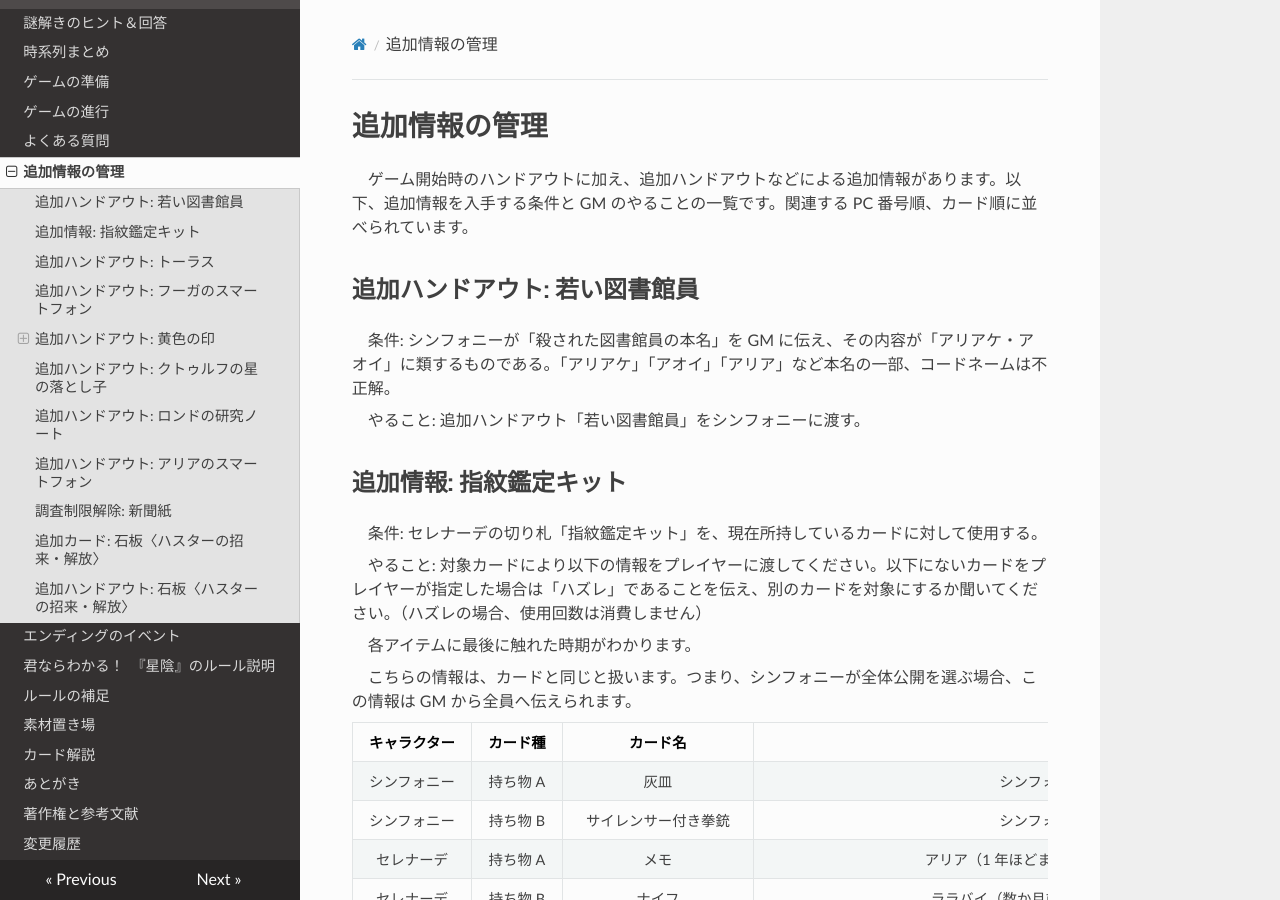
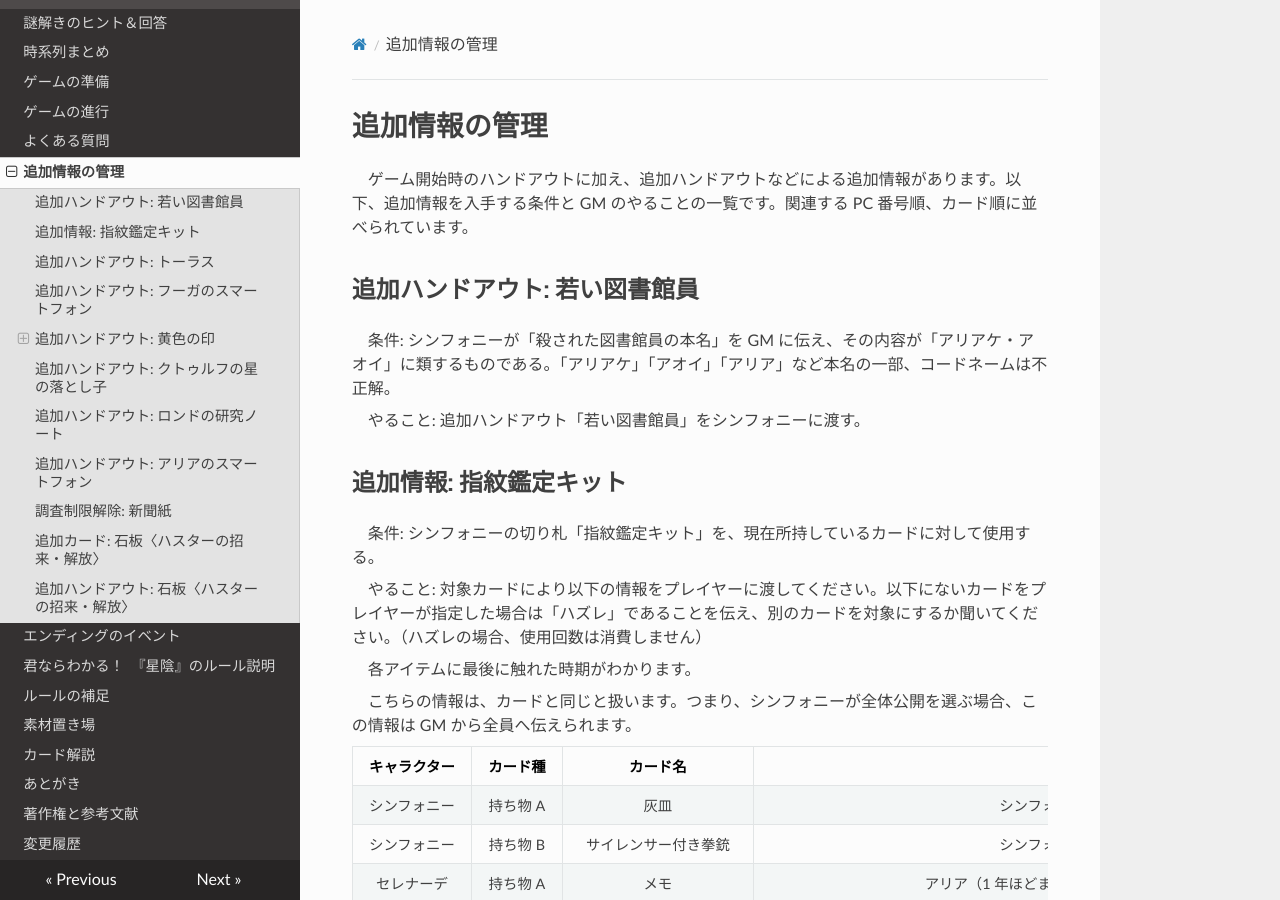
Before and after one commit to KTakahiro1729/Hoshikage, an MkDocs documentation site: the page built from docs/AdditionalInfos.md, in a window 1280 px wide and 900 px high. Built offline with MkDocs 1.6.1, drawn with Linux system fonts in a browser that asks for light colours; nearby versions of some CDN libraries.

Commit message:
fix typo

```diff
--- a/docs/AdditionalInfos.md
+++ b/docs/AdditionalInfos.md
@@ -10,7 +10,7 @@
 
 ## 追加情報: 指紋鑑定キット
 
-条件: セレナーデの切り札「指紋鑑定キット」を、現在所持しているカードに対して使用する。
+条件: シンフォニーの切り札「指紋鑑定キット」を、現在所持しているカードに対して使用する。
 
 やること: 対象カードにより以下の情報をプレイヤーに渡してください。以下にないカードをプレイヤーが指定した場合は「ハズレ」であることを伝え、別のカードを対象にするか聞いてください。（ハズレの場合、使用回数は消費しません）
 
```
